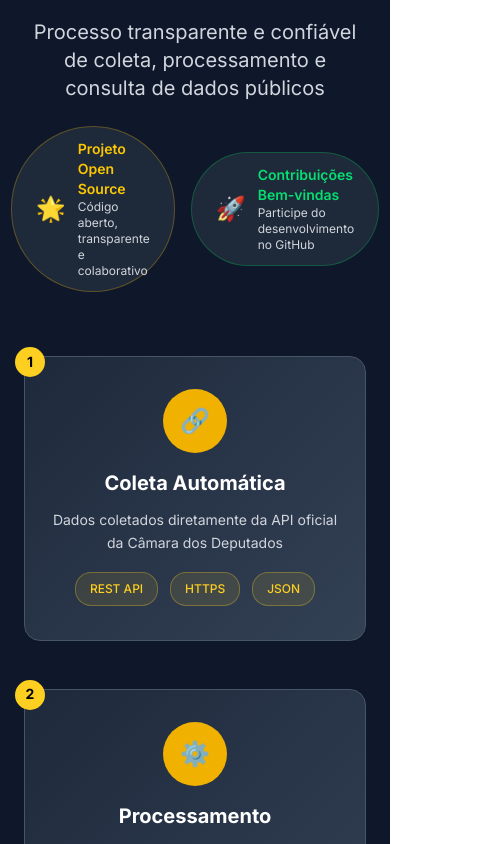
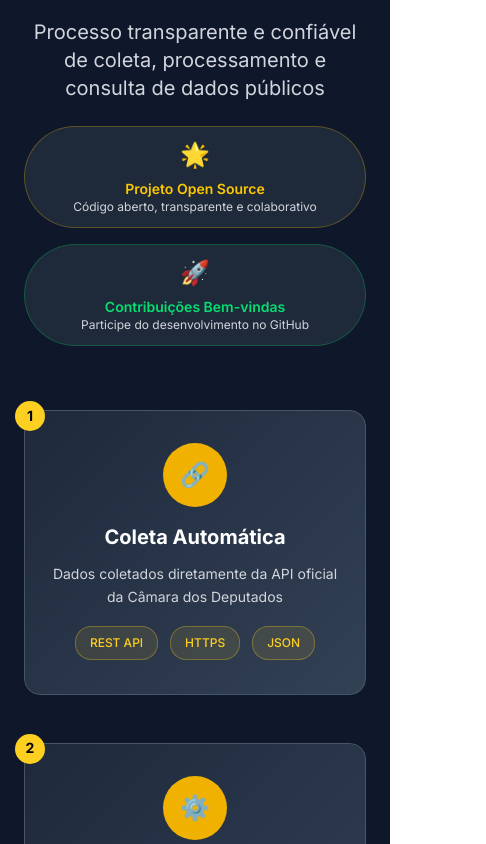
Before and after one commit to ismaelhugo/oja-front, a Next.js app: page / in a window 390 px wide. Shown: the part 4280-5124 px from the top of the page, 486 px wide, since content can reach past the window. Built offline with nearby package versions, Linux system fonts and the light colour scheme.

Commit message:
fix: overflow x - mobile devices

```diff
--- a/src/app/page.tsx
+++ b/src/app/page.tsx
@@ -377,19 +377,23 @@ export default function Home() {
             </p>
 
             {/* Open Source Badge */}
-            <div className="flex justify-center items-center gap-4 mb-8">
-              <div className="bg-gray-800 border border-yellow-500/30 rounded-full px-6 py-3 flex items-center gap-3 hover-glow">
-                <span className="text-2xl">🌟</span>
-                <div className="text-left">
-                  <p className="text-yellow-400 font-semibold text-sm">Projeto Open Source</p>
-                  <p className="text-gray-300 text-xs">Código aberto, transparente e colaborativo</p>
+            <div className="flex flex-col md:flex-row justify-center items-center gap-4 mb-8">
+              <div className="bg-gray-800 border border-yellow-500/30 rounded-full px-6 py-3 w-full md:w-auto">
+                <div className="flex flex-col md:flex-row items-center md:gap-3 hover-glow">
+                  <span className="text-2xl mb-2 md:mb-0">🌟</span>
+                  <div className="text-center md:text-left">
+                    <p className="text-yellow-400 font-semibold text-sm">Projeto Open Source</p>
+                    <p className="text-gray-300 text-xs">Código aberto, transparente e colaborativo</p>
+                  </div>
                 </div>
               </div>
-              <div className="bg-gray-800 border border-green-500/30 rounded-full px-6 py-3 flex items-center gap-3 hover-glow">
-                <span className="text-2xl">🚀</span>
-                <div className="text-left">
-                  <p className="text-green-400 font-semibold text-sm">Contribuições Bem-vindas</p>
-                  <p className="text-gray-300 text-xs">Participe do desenvolvimento no GitHub</p>
+              <div className="bg-gray-800 border border-green-500/30 rounded-full px-6 py-3 w-full md:w-auto">
+                <div className="flex flex-col md:flex-row items-center md:gap-3 hover-glow">
+                  <span className="text-2xl mb-2 md:mb-0">🚀</span>
+                  <div className="text-center md:text-left">
+                    <p className="text-green-400 font-semibold text-sm">Contribuições Bem-vindas</p>
+                    <p className="text-gray-300 text-xs">Participe do desenvolvimento no GitHub</p>
+                  </div>
                 </div>
               </div>
             </div>
@@ -483,7 +487,7 @@ export default function Home() {
           {/* Detalhes Técnicos */}
           <div className="grid lg:grid-cols-1 gap-12 mb-16">
             {/* Fonte de Dados */}
-            <div className="bg-gray-800 rounded-2xl p-8 border border-gray-700 hover-lift max-w-4xl mx-auto">
+            <div className="bg-gray-800 rounded-2xl p-8 border border-gray-700 hover-lift max-w-4xl mx-auto fonte-dados-box">
               <h3 className="text-2xl font-bold text-white mb-6 flex items-center gap-3">
                 <span className="text-yellow-400">📡</span>
                 Fonte de Dados Oficial
@@ -493,7 +497,7 @@ export default function Home() {
                   <span>🔒</span>
                   <span>Dados Abertos Oficiais</span>
                 </div>
-                <div className="code-block">
+                <div className="code-block max-w-[70vw]">
                   <div className="api-endpoint">GET</div> dadosabertos.camara.leg.br/api/v2/deputados
                   <br />
                   <div className="json-key">"ano"</div>: <div className="json-value">"2024"</div>
```
Also changed, not shown: src/app/globals.css (line endings or trailing spaces).
